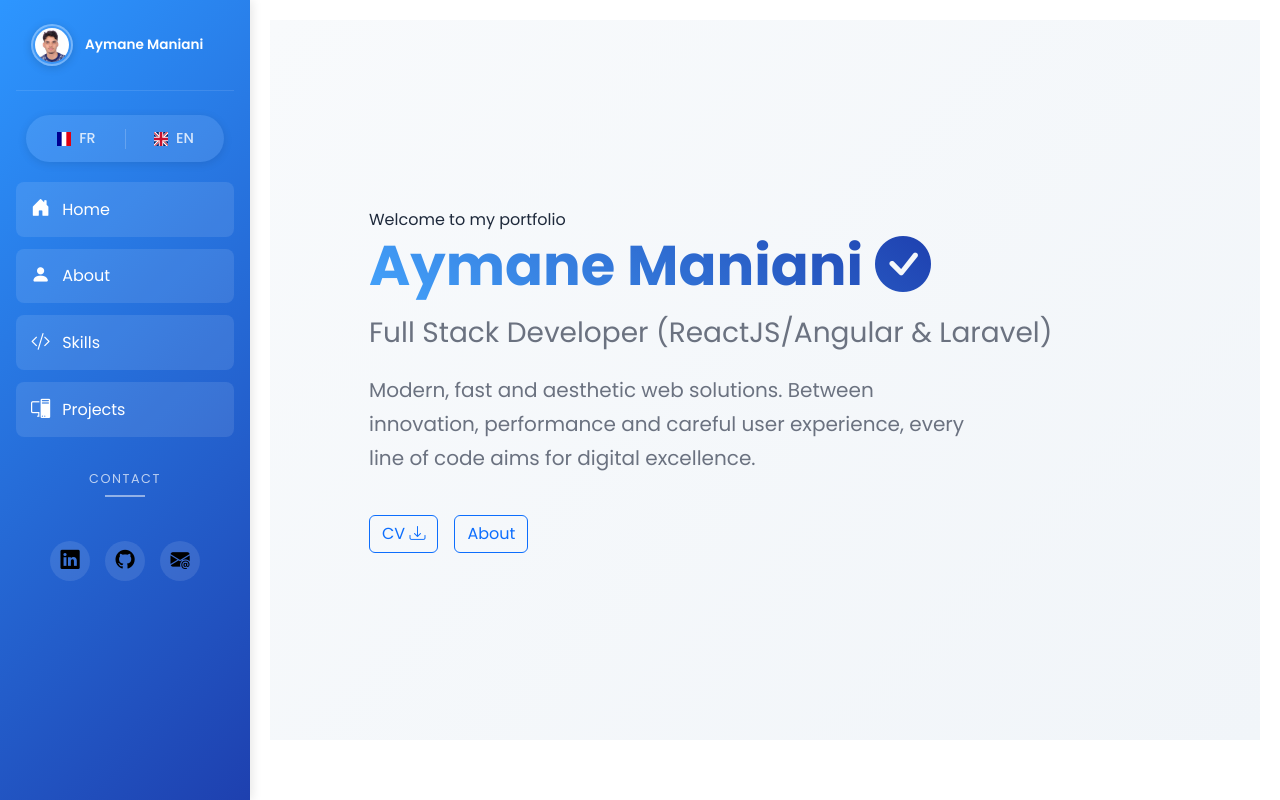
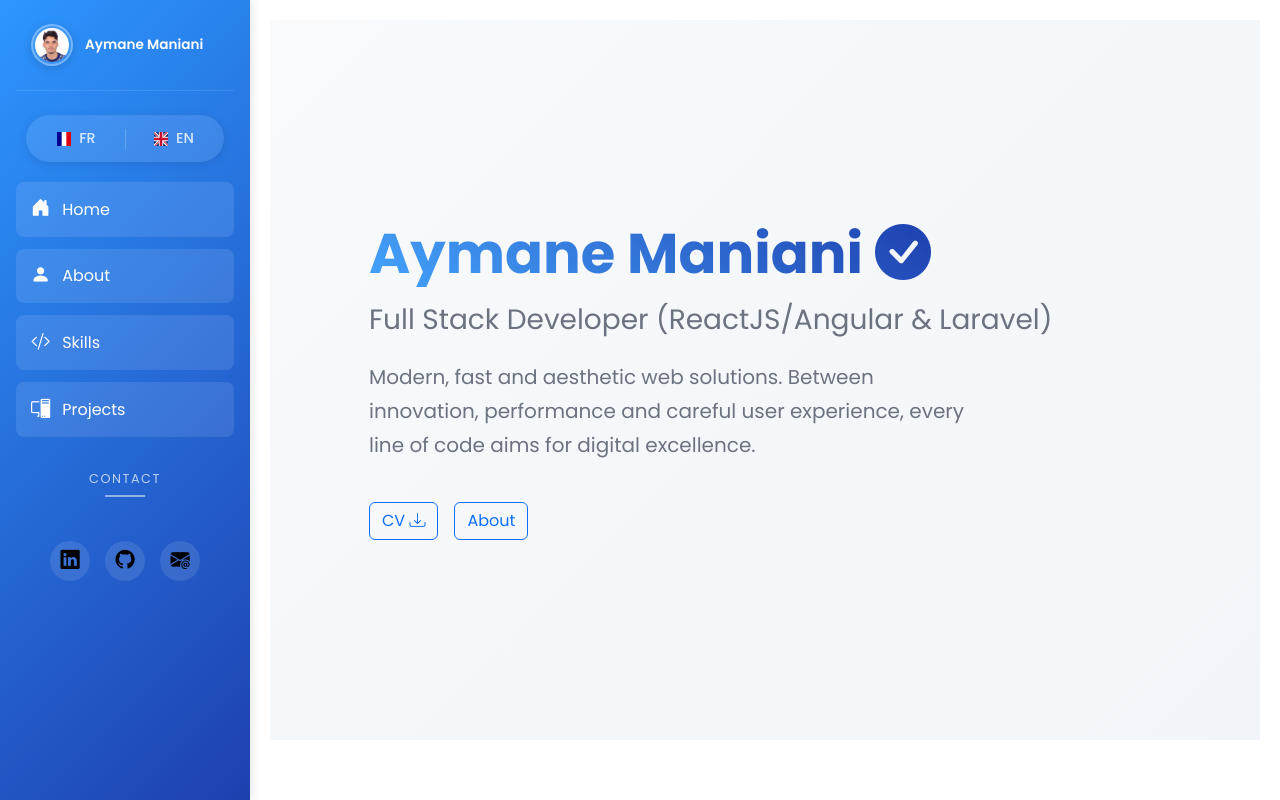
Before and after one commit to AYMANEMANIANI/My-Portfolio, a React (Vite) app: page / in a window 1280 px wide. Built offline with nearby package versions, Linux system fonts and the light colour scheme.

Commit message:
modifier contenu de composant home

```diff
--- a/src/Home/home.jsx
+++ b/src/Home/home.jsx
@@ -6,7 +6,6 @@ export default function Home() {
   const { t } = useTranslation();
   return (
     <div className="app-home">
-      <span>{t('home.welcome')}</span>
       <h1>
         {t('home.title')} <i className="bi bi-check-circle-fill"></i>
       </h1>
```
